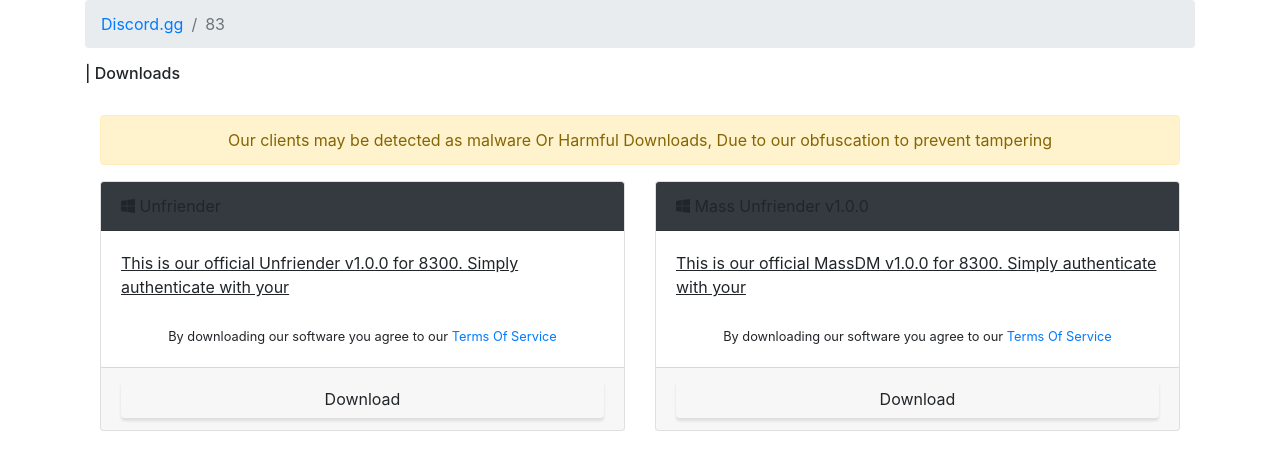
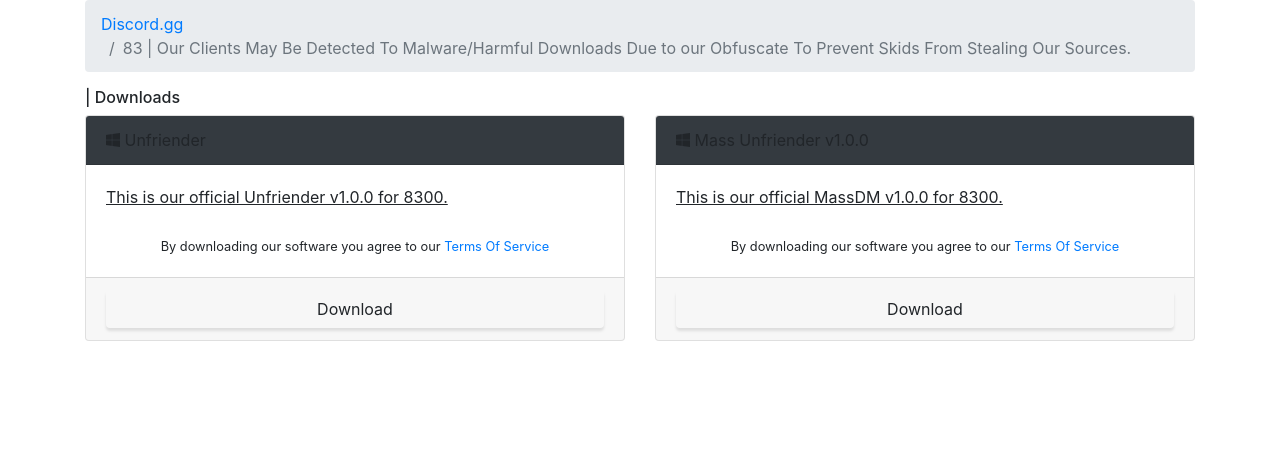
Before and after one commit to HertzTools/Hertz.github.io, a website with bundled scripts: page index.html in a window 1280 px wide. Built offline with nearby package versions, Linux system fonts and the light colour scheme.

Commit message:
Update index.html

```diff
--- a/index.html
+++ b/index.html
@@ -29,21 +29,16 @@
 <div class="slim-pageheader">
 <ol class="breadcrumb slim-breadcrumb">
 <li class="breadcrumb-item"><a href="#">Discord.gg</a></li>
-<li class="breadcrumb-item active" aria-current="page">83</li>
+<li class="breadcrumb-item active" aria-current="page">83 | Our Clients May Be Detected To Malware/Harmful Downloads Due to our Obfuscate To Prevent Skids From Stealing Our Sources.</li>
 </ol>
 <h6 class="slim-pagetitle">| Downloads</h6>
-</div>
-<br>
-<div class="container">
-<div class="alert alert-warning" role="alert">
-<center>Our clients may be detected as malware Or Harmful Downloads, Due to our obfuscation to prevent tampering</center>
 </div>
 <div class="row">
 <div class="col-md-6">
 <div class="card">
 <div class="card-header tx-medium bd-0 tx-white bg-dark"><i class="fab fa-windows"></i> Unfriender</div>
 <div class="card-body">
-<u>This is our official Unfriender v1.0.0 for 8300. Simply authenticate with your</u><br><br>
+<u>This is our official Unfriender v1.0.0 for 8300.</u><br><br>
 <center><small>By downloading our software you agree to our <a href="https://daddle.cc/tos">Terms Of Service</a></small></center>
 </div>
 <div class="card-footer">
@@ -55,7 +50,7 @@
 <div class="col-md-6">
 <div class="card">
 <div class="card-header tx-medium bd-0 tx-white bg-dark"><i class="fab fa-windows"></i> Mass Unfriender v1.0.0</div>
-<div class="card-body"> <u>This is our official MassDM v1.0.0 for 8300. Simply authenticate with your</u><br><br>
+<div class="card-body"> <u>This is our official MassDM v1.0.0 for 8300.</u><br><br>
 <center><small>By downloading our software you agree to our <a href="https://skaddsaddle.cc/tos">Terms Of Service</a></small></center>
 </div>
 <div class="card-footer">
```
